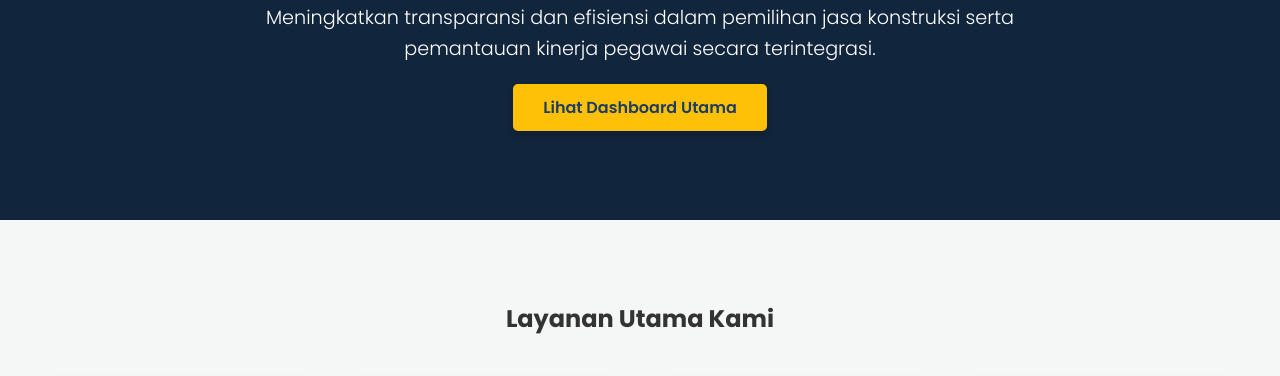
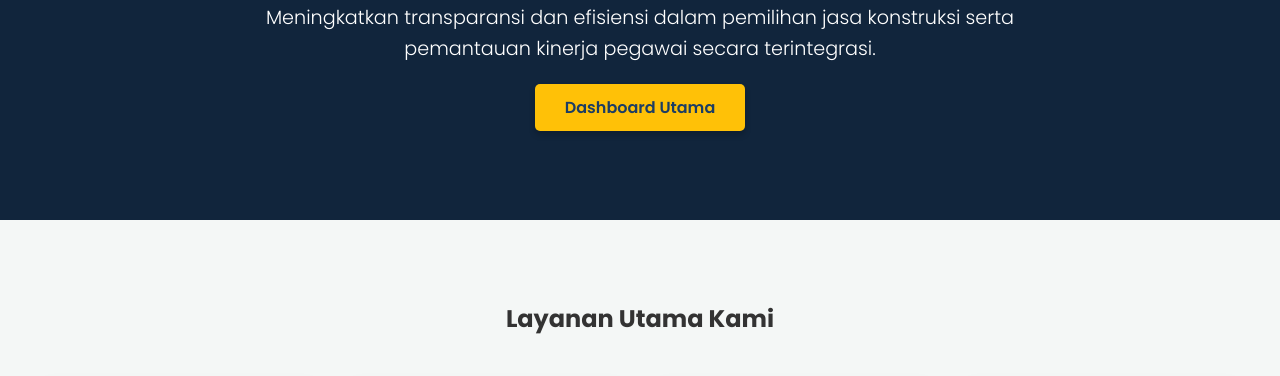
Before and after one commit to gogo-213/bp2jkdiy, a plain HTML site: page index.html in a window 1280 px wide. Shown: the part 388-764 px from the top of the page. Drawn offline with Linux system fonts and the light colour scheme.

Commit message:
Update index.html

```diff
--- a/index.html
+++ b/index.html
@@ -232,7 +232,7 @@
             <div class="hero-content">
                 <h2>Aplikasi Monitoring Kinerja BP2JK DIY</h2>
                 <p>Meningkatkan transparansi dan efisiensi dalam pemilihan jasa konstruksi serta pemantauan kinerja pegawai secara terintegrasi.</p>
-                <a href="#dashboard" class="hero-button">Lihat Dashboard Utama</a>
+                <a href="#dashboard" class="hero-button">Dashboard Utama</a>
             </div>
         </section>
 
```
